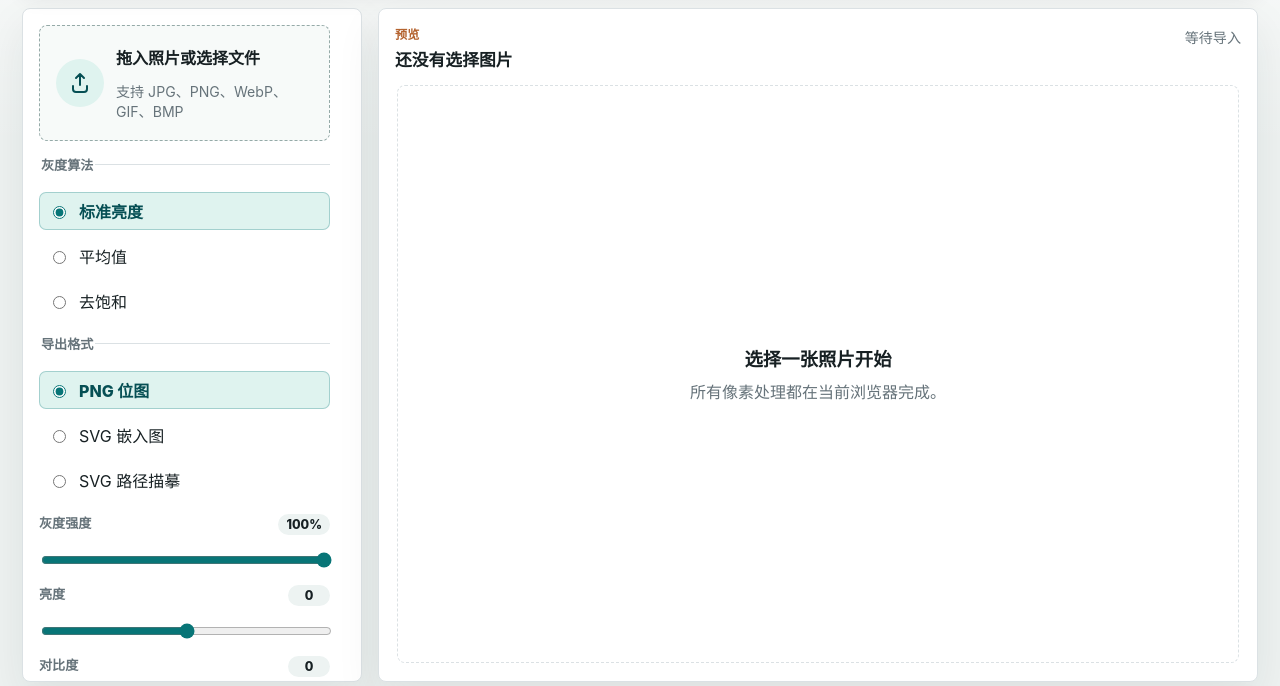
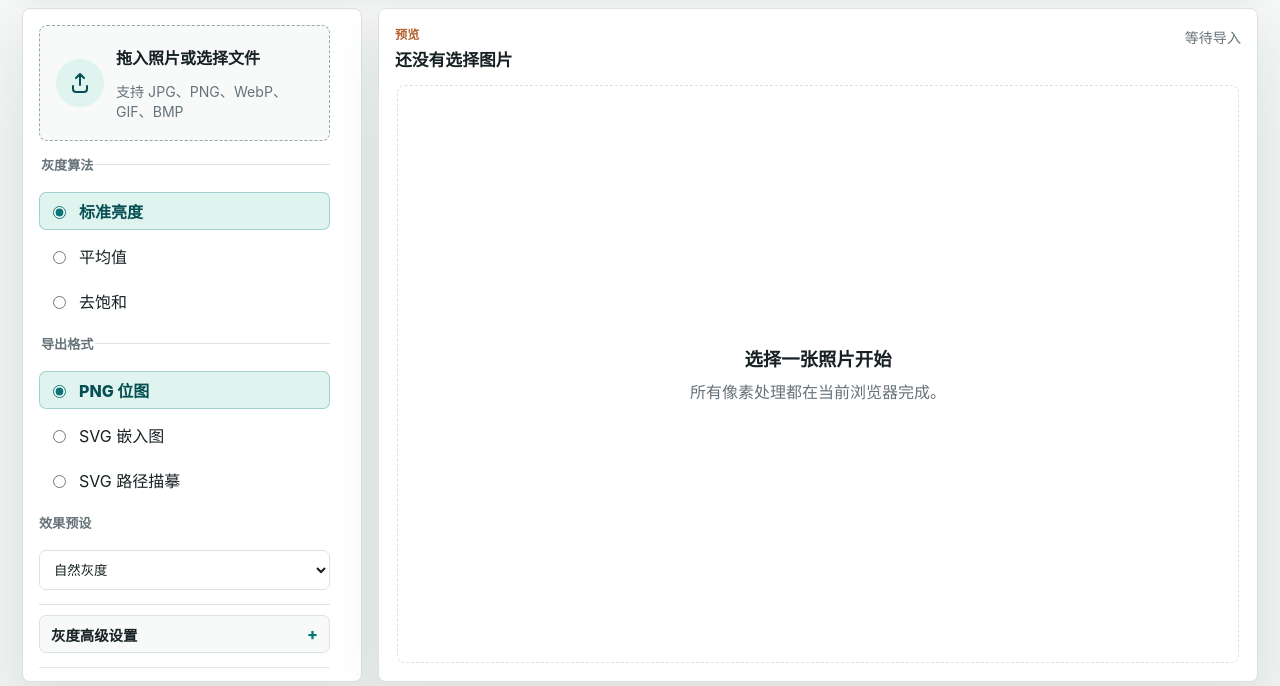
Before and after one commit to Martinsuper/image-gen, a website: page index.html in a window 1280 px wide. Shown: the part 114-800 px from the top of the page. Drawn offline with Linux system fonts and the light colour scheme.

Commit message:
Simplify controls with effect presets

```diff
--- a/app.js
+++ b/app.js
@@ -31,6 +31,7 @@ const autoLevels = document.querySelector("#autoLevels");
 const invertTone = document.querySelector("#invertTone");
 const resetTone = document.querySelector("#resetTone");
 const renameFiles = document.querySelector("#renameFiles");
+const effectPreset = document.querySelector("#effectPreset");
 const vectorPreset = document.querySelector("#vectorPreset");
 const vectorColors = document.querySelector("#vectorColors");
 const traceOriginalColor = document.querySelector("#traceOriginalColor");
@@ -54,6 +55,105 @@ const VECTOR_PRESETS = {
   illustration: { colors: 16, pathomit: 3, ltres: 1, qtres: 1, cycles: 2, linefilter: true },
   high: { colors: 64, pathomit: 1, ltres: 0.45, qtres: 0.45, cycles: 3, linefilter: false },
   silhouette: { colors: 2, pathomit: 8, ltres: 1.5, qtres: 1.5, cycles: 1, linefilter: true },
+};
+
+const EFFECT_PRESETS = {
+  natural: {
+    format: "png",
+    mode: "luma",
+    strength: 100,
+    brightness: 0,
+    contrast: 0,
+    gamma: 100,
+    blackPoint: 0,
+    whitePoint: 255,
+    ditherMode: "none",
+    posterizeLevels: 0,
+    autoLevels: false,
+    invertTone: false,
+    traceOriginalColor: false,
+    vectorPreset: "illustration",
+  },
+  contrast: {
+    format: "png",
+    mode: "luma",
+    strength: 100,
+    brightness: 0,
+    contrast: 42,
+    gamma: 92,
+    blackPoint: 12,
+    whitePoint: 242,
+    ditherMode: "none",
+    posterizeLevels: 0,
+    autoLevels: true,
+    invertTone: false,
+    traceOriginalColor: false,
+    vectorPreset: "illustration",
+  },
+  soft: {
+    format: "png",
+    mode: "desaturate",
+    strength: 100,
+    brightness: 8,
+    contrast: -18,
+    gamma: 118,
+    blackPoint: 0,
+    whitePoint: 255,
+    ditherMode: "none",
+    posterizeLevels: 0,
+    autoLevels: false,
+    invertTone: false,
+    traceOriginalColor: false,
+    vectorPreset: "illustration",
+  },
+  lineart: {
+    format: "svg-vector",
+    mode: "luma",
+    strength: 100,
+    brightness: 0,
+    contrast: 65,
+    gamma: 90,
+    blackPoint: 24,
+    whitePoint: 225,
+    ditherMode: "none",
+    posterizeLevels: 2,
+    autoLevels: true,
+    invertTone: false,
+    traceOriginalColor: false,
+    vectorPreset: "line",
+  },
+  poster: {
+    format: "svg-vector",
+    mode: "luma",
+    strength: 100,
+    brightness: 0,
+    contrast: 24,
+    gamma: 100,
+    blackPoint: 8,
+    whitePoint: 248,
+    ditherMode: "none",
+    posterizeLevels: 8,
+    autoLevels: true,
+    invertTone: false,
+    traceOriginalColor: false,
+    vectorPreset: "illustration",
+  },
+  vectorArt: {
+    format: "svg-vector",
+    mode: "luma",
+    strength: 100,
+    brightness: 0,
+    contrast: 0,
+    gamma: 100,
+    blackPoint: 0,
+    whitePoint: 255,
+    ditherMode: "none",
+    posterizeLevels: 0,
+    autoLevels: false,
+    invertTone: false,
+    traceOriginalColor: true,
+    vectorPreset: "high",
+  },
 };
 
 const modeInputs = [...document.querySelectorAll('input[name="mode"]')];
@@ -100,6 +200,13 @@ strength.addEventListener("input", handlePreviewOptionChange);
 
 [renameFiles].forEach((input) => {
   input.addEventListener("change", updateActions);
+});
+
+effectPreset.addEventListener("change", () => {
+  applyEffectPreset(effectPreset.value);
+  updateActions();
+  updateComplexityNote();
+  handlePreviewOptionChange();
 });
 
 resetTone.addEventListener("click", () => {
@@ -680,6 +787,32 @@ function applyVectorPreset() {
   vectorColors.value = String(preset.colors);
 }
 
+function applyEffectPreset(name) {
+  const preset = EFFECT_PRESETS[name] ?? EFFECT_PRESETS.natural;
+
+  setRadioValue(modeInputs, preset.mode);
+  setRadioValue(formatInputs, preset.format);
+  strength.value = preset.strength;
+  brightness.value = preset.brightness;
+  contrast.value = preset.contrast;
+  gamma.value = preset.gamma;
+  blackPoint.value = preset.blackPoint;
+  whitePoint.value = preset.whitePoint;
+  ditherMode.value = preset.ditherMode;
+  posterizeLevels.value = preset.posterizeLevels;
+  autoLevels.checked = preset.autoLevels;
+  invertTone.checked = preset.invertTone;
+  traceOriginalColor.checked = preset.traceOriginalColor;
+  vectorPreset.value = preset.vectorPreset;
+  applyVectorPreset();
+}
+
+function setRadioValue(inputs, value) {
+  inputs.forEach((input) => {
+    input.checked = input.value === value;
+  });
+}
+
 function getSelectedFormat() {
   return formatInputs.find((input) => input.checked)?.value ?? "png";
 }
--- a/index.html
+++ b/index.html
@@ -75,6 +75,21 @@
               SVG 路径描摹
             </label>
           </fieldset>
+
+          <div class="field-row">
+            <label for="effectPreset">效果预设</label>
+          </div>
+          <select id="effectPreset" class="select-input">
+            <option value="natural" selected>自然灰度</option>
+            <option value="contrast">高对比</option>
+            <option value="soft">柔和层次</option>
+            <option value="lineart">黑白线稿</option>
+            <option value="poster">海报灰阶</option>
+            <option value="vectorArt">彩色矢量插画</option>
+          </select>
+
+          <details class="settings-block">
+            <summary>灰度高级设置</summary>
 
           <div class="field-row">
             <label for="strength">灰度强度</label>
@@ -198,11 +213,15 @@
           <button class="secondary-button compact-button" id="resetTone" type="button">
             重置影调
           </button>
+          </details>
 
           <label class="toggle-row">
             <input id="renameFiles" type="checkbox" checked />
             <span>文件名添加 _gray</span>
           </label>
+
+          <details class="settings-block">
+            <summary>矢量高级设置</summary>
 
           <div class="field-row">
             <label for="vectorPreset">矢量质量预设</label>
@@ -232,6 +251,7 @@
           <div class="complexity-note" id="complexityNote" role="status">
             矢量复杂度：等待图片
           </div>
+          </details>
 
           <div class="action-row">
             <button class="primary-button" id="downloadCurrent" disabled>
--- a/styles.css
+++ b/styles.css
@@ -284,6 +284,46 @@ button:focus-visible,
   background: #fff;
   color: var(--ink);
   padding: 0 10px;
+}
+
+.settings-block {
+  border-top: 1px solid var(--line);
+  padding-top: 10px;
+}
+
+.settings-block summary {
+  display: flex;
+  align-items: center;
+  justify-content: space-between;
+  min-height: 38px;
+  border: 1px solid var(--line);
+  border-radius: 7px;
+  background: var(--panel-soft);
+  color: var(--ink);
+  padding: 0 11px;
+  font-size: 0.9rem;
+  font-weight: 800;
+  cursor: pointer;
+}
+
+.settings-block summary::after {
+  content: "+";
+  color: var(--accent);
+  font-size: 1rem;
+}
+
+.settings-block[open] summary {
+  border-color: rgba(8, 117, 119, 0.28);
+  background: var(--accent-soft);
+  color: var(--accent-dark);
+}
+
+.settings-block[open] summary::after {
+  content: "-";
+}
+
+.settings-block > :not(summary) {
+  margin-top: 12px;
 }
 
 .complexity-note {
```
Also changed, not shown: README.md.
